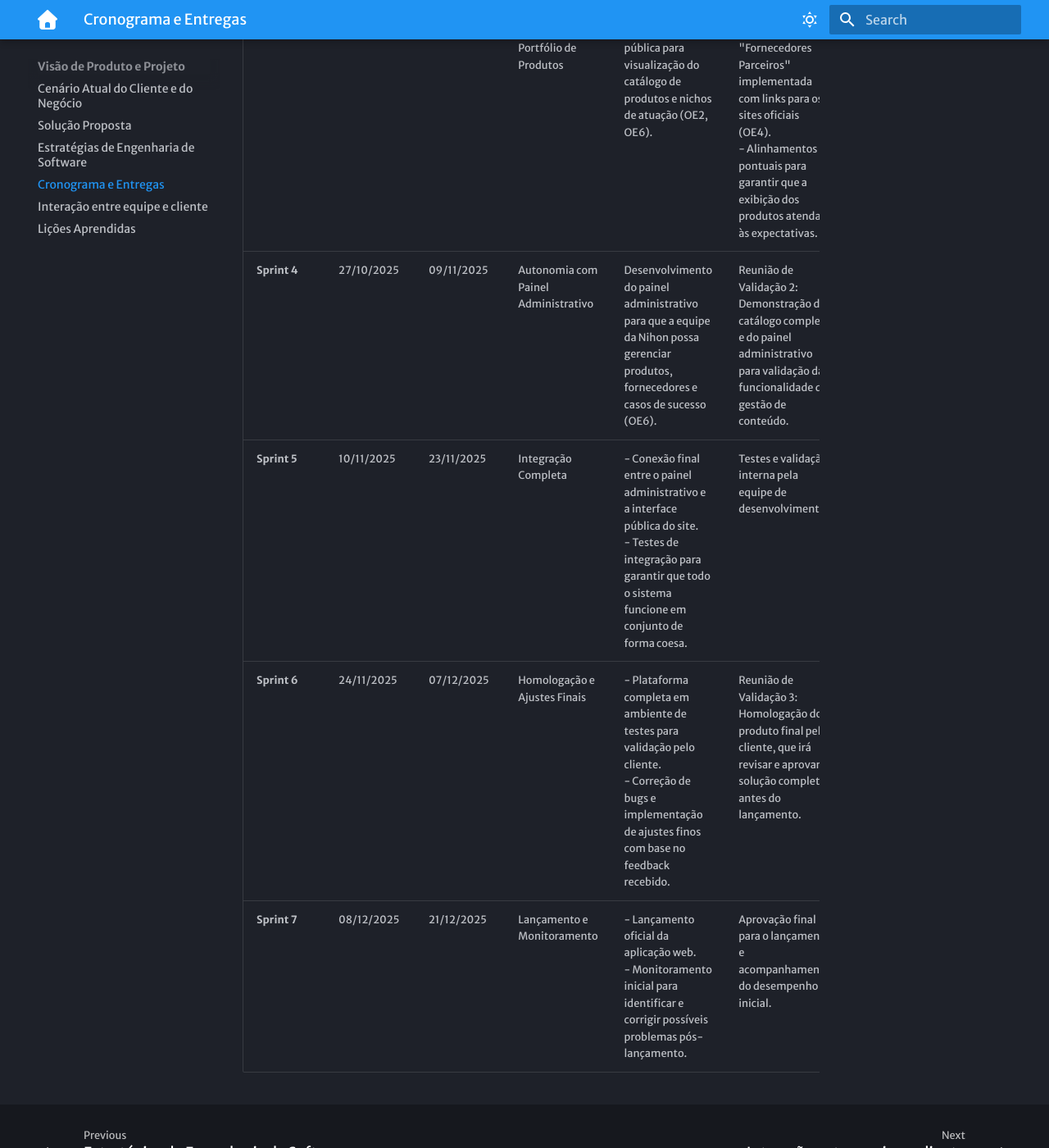
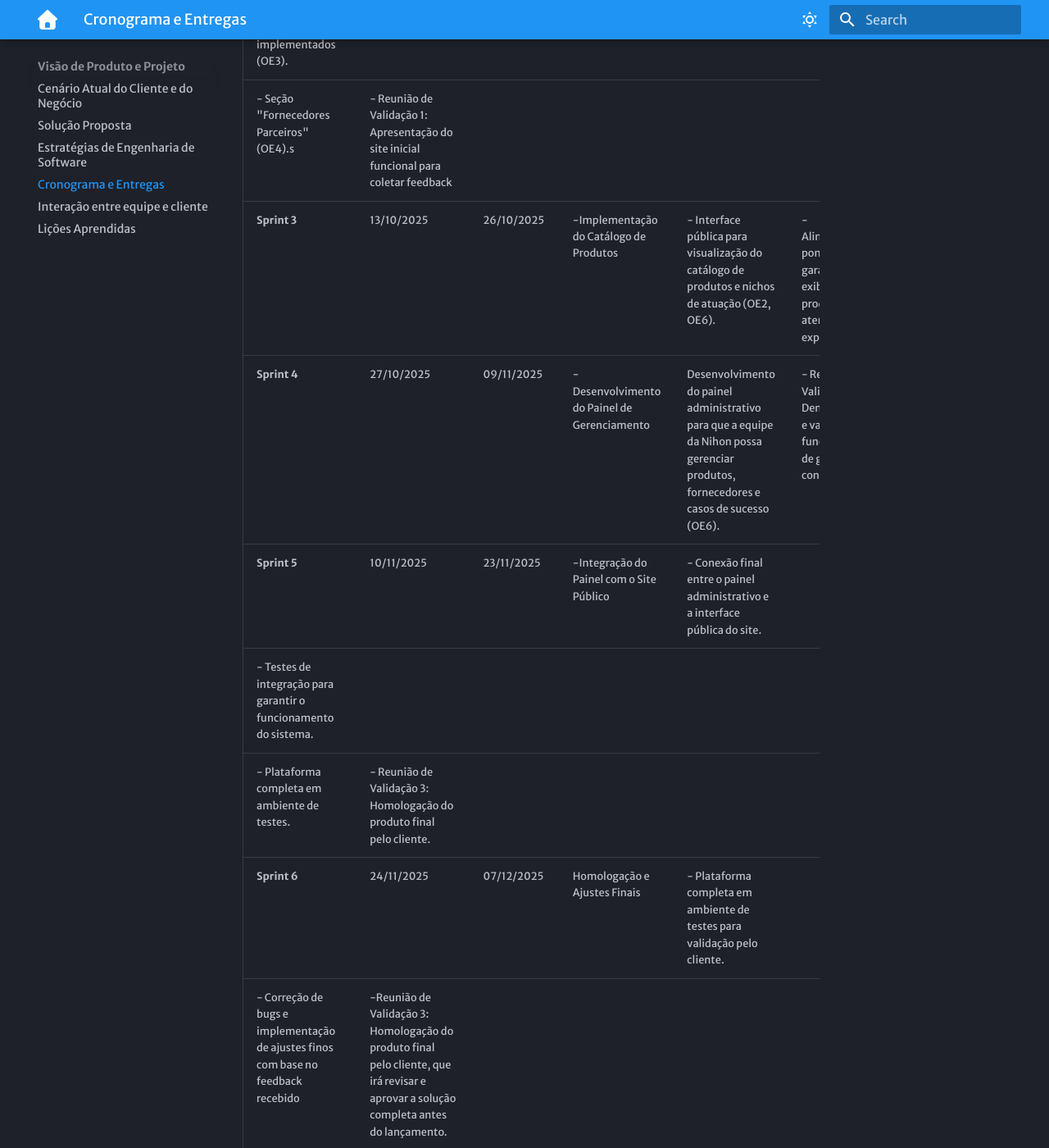
Before and after one commit to mdsreq-fga-unb/REQ-2025.2-T02-Nihon, an MkDocs documentation site: the page built from docs/cronograma.md, in a window 1280 px wide and 1400 px high, scrolled down 1944 px. Shown: the whole window at 82% size. Built offline with MkDocs 1.6.1 and Material for MkDocs 9.7.7, drawn with Linux system fonts in a browser that asks for light colours; some web fonts are replaced; some of the changed text lies outside the part shown.

Commit message:
Cronograma update

```diff
--- a/docs/cronograma.md
+++ b/docs/cronograma.md
@@ -10,11 +10,23 @@
 
 | **Sprint** | **Início** | **Fim** | **Objetivo Principal** | **Entregas Esperadas** | **Validação do Cliente** |
 |------------|------------|---------|-------------------------|-------------------------|---------------------------|
-| **Sprint 0** | 01/09/2025 | 14/09/2025 | Elaboração da Visão do Produto | - Documento "Visão do Produto e Projeto" finalizado.<br> | - Análise de cenário e problema documentados.<br>- Objetivos (OE1-OE6) e indicadores de sucesso definidos.<br>- Escopo da solução e tecnologias (Next.JS, Node.js, Supabase) escolhidas.<br>- Backlog inicial do produto criado em alto nível. <br>- Alinhamento e aprovação do plano: Revisão do documento "Visão do Produto" pelos stakeholders (equipe e professor) para garantir o alinhamento de expectativas antes de iniciar o desenvolvimento. |
-| **Sprint 1** | 15/09/2025 | 28/09/2025 | Planejamento e Configuração | - Backlog do produto detalhado e priorizado.| Revisão do backlog e confirmação das prioridades iniciais.<br>- Arquitetura definida (Next.JS, Node.js+Express.js e Supabase) e ambiente de desenvolvimento configurado. |
-| **Sprint 2** | 29/09/2025 | 12/10/2025 | MVP: Site Institucional no Ar | - Home page com design moderno e intuitivo para atrair o público jovem (OE1). | Seção "Casos de Sucesso" para fidelizar e gerar confiança (OE5).<br>- Canais de contato direto (WhatsApp/E-mail) implementados (OE3). <br>- Reunião de Validação 1: Apresentação do site inicial funcional para coletar feedback sobre o design e a mensagem principal. |
-| **Sprint 3** | 13/10/2025 | 26/10/2025 | Exibição do Portfólio de Produtos | - Interface pública para visualização do catálogo de produtos e nichos de atuação (OE2, OE6).| Seção "Fornecedores Parceiros" implementada com links para os sites oficiais (OE4). <br>- Alinhamentos pontuais para garantir que a exibição dos produtos atenda às expectativas. |
-| **Sprint 4** | 27/10/2025 | 09/11/2025 | Autonomia com Painel Administrativo | Desenvolvimento do painel administrativo para que a equipe da Nihon possa gerenciar produtos, fornecedores e casos de sucesso (OE6). | Reunião de Validação 2: Demonstração do catálogo completo e do painel administrativo para validação da funcionalidade de gestão de conteúdo. |
-| **Sprint 5** | 10/11/2025 | 23/11/2025 | Integração Completa | - Conexão final entre o painel administrativo e a interface pública do site.<br>- Testes de integração para garantir que todo o sistema funcione em conjunto de forma coesa. | Testes e validação interna pela equipe de desenvolvimento. |
-| **Sprint 6** | 24/11/2025 | 07/12/2025 | Homologação e Ajustes Finais | - Plataforma completa em ambiente de testes para validação pelo cliente.<br>- Correção de bugs e implementação de ajustes finos com base no feedback recebido. | Reunião de Validação 3: Homologação do produto final pelo cliente, que irá revisar e aprovar a solução completa antes do lançamento. |
-| **Sprint 7** | 08/12/2025 | 21/12/2025 | Lançamento e Monitoramento | - Lançamento oficial da aplicação web.<br>- Monitoramento inicial para identificar e corrigir possíveis problemas pós-lançamento. | Aprovação final para o lançamento e acompanhamento do desempenho inicial. |
+| **Sprint 0** | 01/09/2025 | 14/09/2025 | Elaboração da Visão do Produto | -Documento "Visão do Produto e Projeto" finalizado.
+- Análise de cenário e problema documentados.
+- Objetivos (OE1-OE6) e indicadores de sucesso definidos.
+- Escopo da solução e tecnologias escolhidas.
+- Backlog inicial do produto criado | -Alinhamento e aprovação do plano de projeto e da visão do produto |
+| **Sprint 1** | 15/09/2025 | 28/09/2025 | Planejamento e Configuração | - Backlog do produto detalhado e priorizado.
+- Arquitetura definida (NextJS e Supabase).
+- Ambiente de desenvolvimento configurado| - Arquitetura definida (Next.JS e Supabase) e ambiente de desenvolvimento configurado.
+-Revisão do backlog e confirmação das prioridades iniciais. |
+| **Sprint 2** | 29/09/2025 | 12/10/2025 | -Construção do Site Institucional (MVP)| - Home page com design moderno e intuitivo (OE1).
+- Seção "Casos de Sucesso" (OE5).
+- Canais de contato direto (WhatsApp/E-mail) implementados (OE3).
+- Seção "Fornecedores Parceiros" (OE4).s | - Reunião de Validação 1: Apresentação do site inicial funcional para coletar feedback |
+| **Sprint 3** | 13/10/2025 | 26/10/2025 | -Implementação do Catálogo de Produtos | - Interface pública para visualização do catálogo de produtos e nichos de atuação (OE2, OE6).| - Alinhamentos pontuais para garantir que a exibição dos produtos atenda às expectativas. |
+| **Sprint 4** | 27/10/2025 | 09/11/2025 | -Desenvolvimento do Painel de Gerenciamento | Desenvolvimento do painel administrativo para que a equipe da Nihon possa gerenciar produtos, fornecedores e casos de sucesso (OE6). |- Reunião de Validação 2: Demonstração e validação da funcionalidade de gestão de conteúdo. |
+| **Sprint 5** | 10/11/2025 | 23/11/2025 | -Integração do Painel com o Site Público | - Conexão final entre o painel administrativo e a interface pública do site.
+- Testes de integração para garantir o funcionamento do sistema.
+- Plataforma completa em ambiente de testes. | - Reunião de Validação 3: Homologação do produto final pelo cliente. |
+| **Sprint 6** | 24/11/2025 | 07/12/2025 | Homologação e Ajustes Finais | - Plataforma completa em ambiente de testes para validação pelo cliente.
+- Correção de bugs e implementação de ajustes finos com base no feedback recebido | -Reunião de Validação 3: Homologação do produto final pelo cliente, que irá revisar e aprovar a solução completa antes do lançamento. |
```
